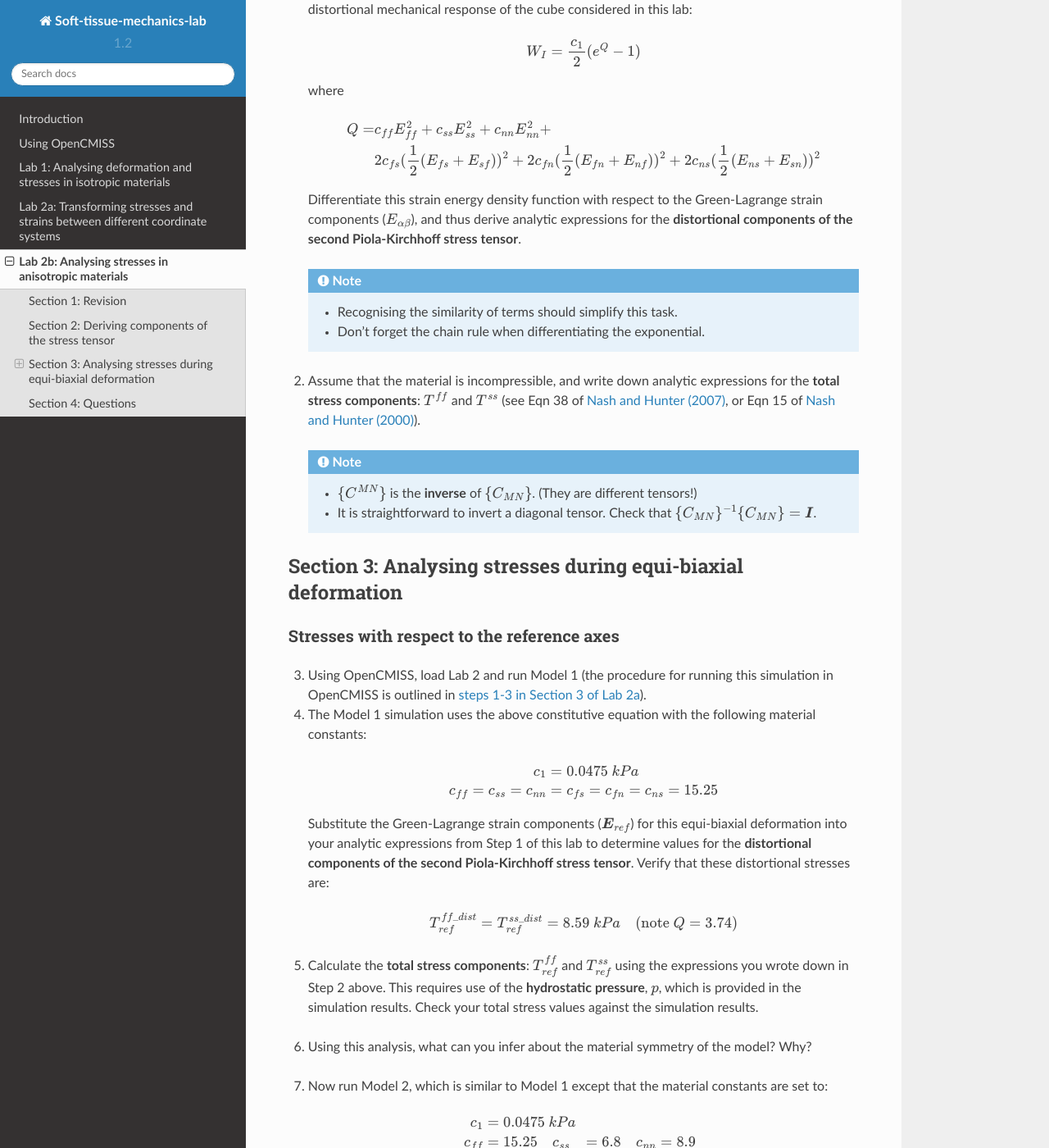
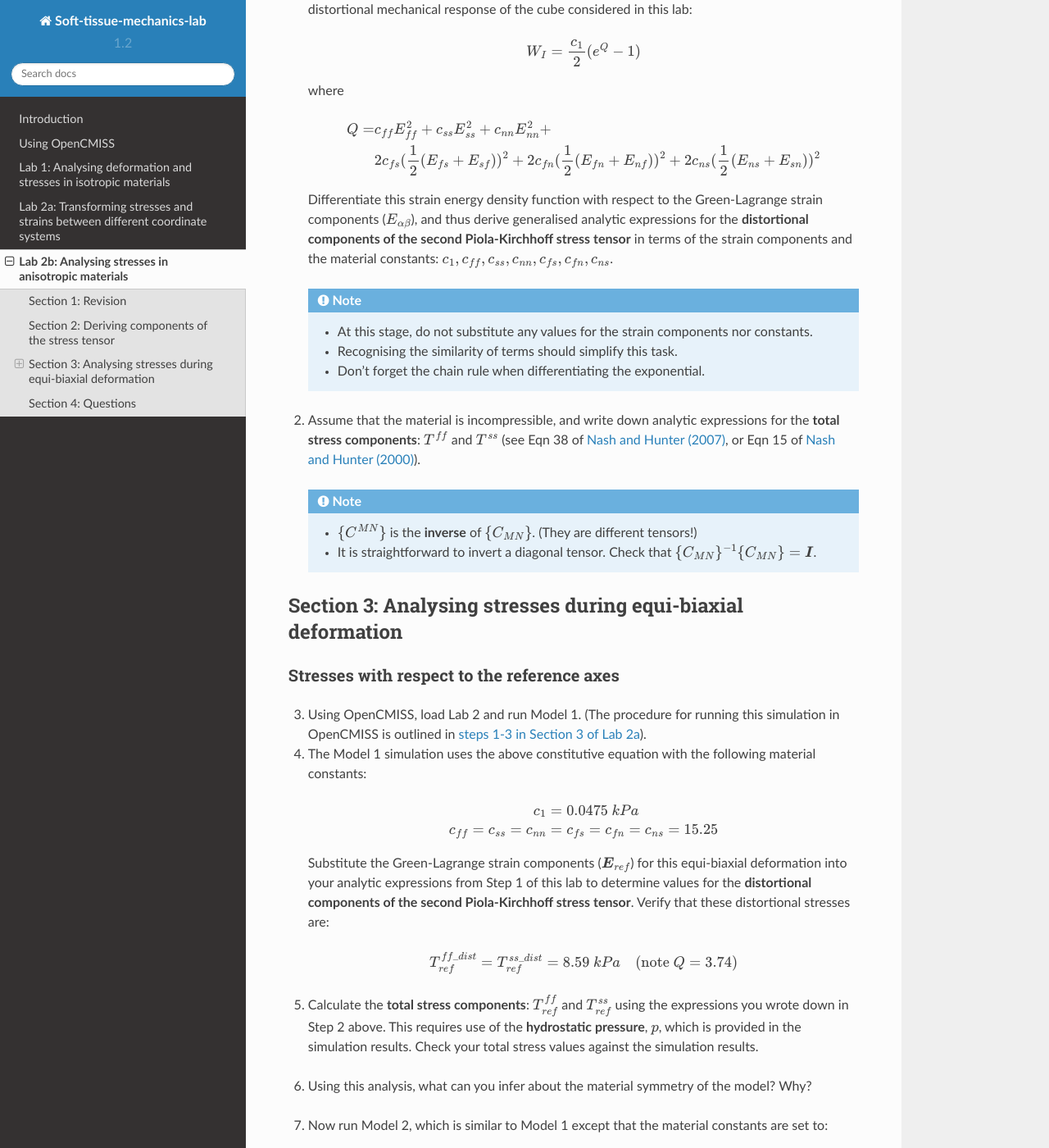
Before and after one commit to mpnash/soft-tissue-mechanics-labs, a Sphinx documentation site: the page built from docs/source/lab3.rst, in a window 1280 px wide and 1400 px high, scrolled down 752 px. Shown: the whole window at 82% size. Built offline with Sphinx 7.4.7 and the Read the Docs theme 2.0.0, drawn with Linux system fonts in a browser that asks for light colours; some of the changed text lies outside the part shown.

Commit message:
Update lab3.rst

```diff
--- a/docs/source/lab3.rst
+++ b/docs/source/lab3.rst
@@ -47,9 +47,11 @@ Section 2: Deriving components of the stress tensor
           2c_{fn}(\frac{1}{2}(E_{fn}+E_{nf}))^{2} +
           2c_{ns}(\frac{1}{2}(E_{ns}+E_{sn}))^{2}
 
-  Differentiate this strain energy density function with respect to the Green-Lagrange strain components (:math:`E_{\alpha \beta}`), and thus derive analytic expressions for the **distortional components of the second Piola-Kirchhoff stress tensor**.
+  Differentiate this strain energy density function with respect to the Green-Lagrange strain components (:math:`E_{\alpha \beta}`), and thus derive generalised analytic expressions for the **distortional components of the second Piola-Kirchhoff stress tensor** in terms of the strain components and the material constants: :math:`c_1, c_{ff}, c_{ss}, c_{nn}, c_{fs}, c_{fn}, c_{ns}`.
 
   .. Note::
+
+      - At this stage, do not substitute any values for the strain components nor constants.
 
       - Recognising the similarity of terms should simplify this task.
 
@@ -75,7 +77,7 @@ Section 3: Analysing stresses during equi-biaxial deformation
 Stresses with respect to the reference axes
 -------------------------------------------
 
-3. Using OpenCMISS, load Lab 2 and run Model 1 (the procedure for running this simulation in OpenCMISS is outlined in :ref:`steps 1-3 in Section 3 of Lab 2a <isotropic_biaxial_extension_of_unit_cube>`).
+3. Using OpenCMISS, load Lab 2 and run Model 1. (The procedure for running this simulation in OpenCMISS is outlined in :ref:`steps 1-3 in Section 3 of Lab 2a <isotropic_biaxial_extension_of_unit_cube>`).
 
 4. The Model 1 simulation uses the above constitutive equation with the following material constants:
 
@@ -143,7 +145,7 @@ Stresses with respect to rotated material-fibre axes
 
 |vspace|
 
-14. Now run Model 6, where the fibre angle has been rotated :math:`\theta=90` degrees with respect to the :math:`X_{1}`-axis (in the :math:`X_{1}`-:math:`X_{2}` plane). Repeat the analyses in Steps 11-12.
+14. Now run Model 6, for which the material-fibre axis is oriented at :math:`\theta=90` degrees with respect to the :math:`X_{1}`-axis (in the :math:`X_{1}`-:math:`X_{2}` plane). Repeat the analyses in Steps 11-12.
 
 |vspace|
 
@@ -172,3 +174,5 @@ c. For what types of deformations would you expect the stress tensors to be diff
     - derive expressions for the components of the second Piola-Kirchhoff stress tensor.
 
     - evaluate components of the second Piola-Kirchhoff stress tensor with respect to spatial or material-fibre coordinates.
+
+    - infer the material symmetry of a material described by a specific constitutive equation and a particular set of material constants by analysing the stress components.
```
